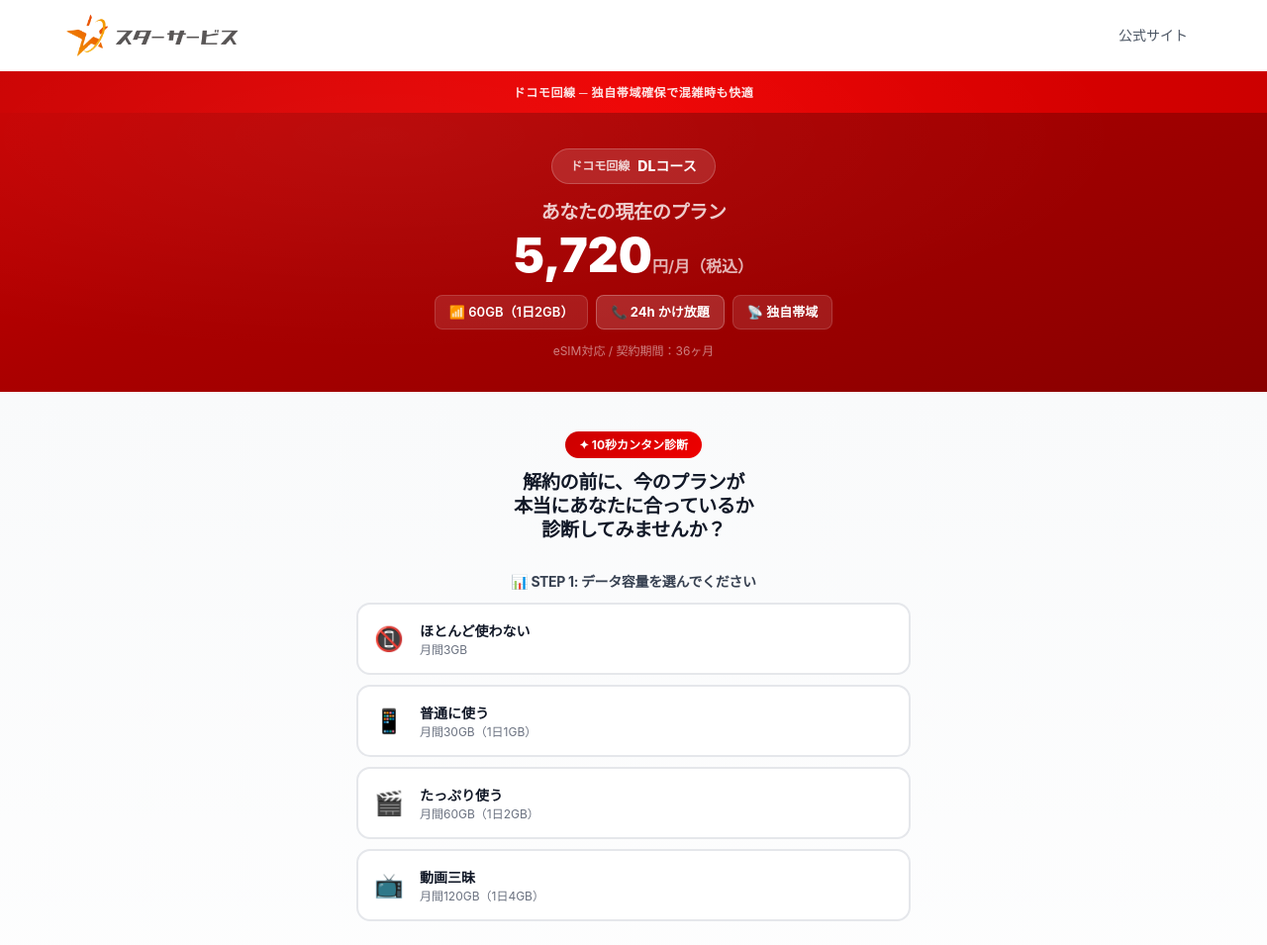
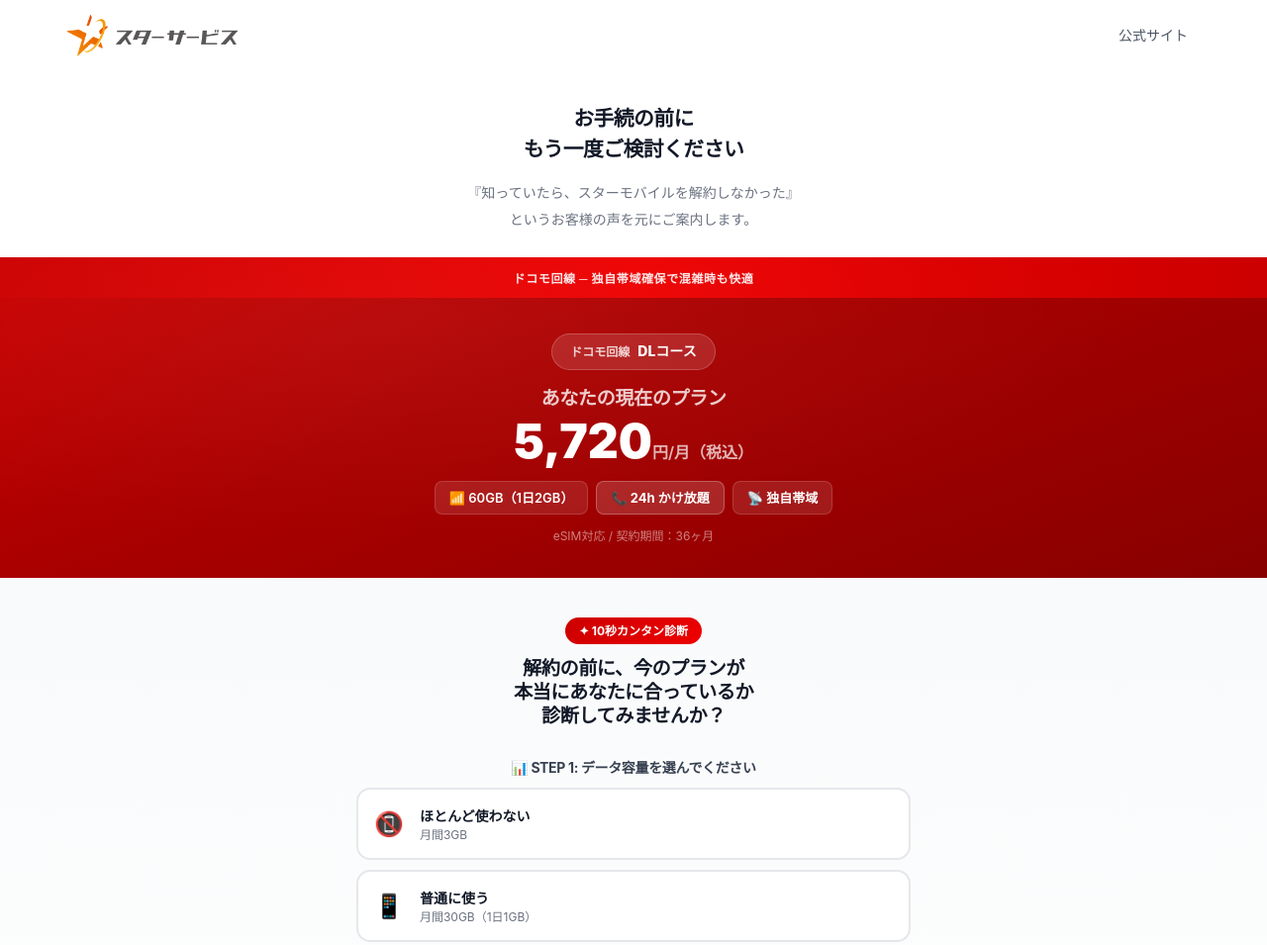
Before and after one commit to ymjiot-spec/kaiyakuyokushi, a website: page dl.html in a window 1280 px wide. Shown: the top 955 px of the page at 99% size. Drawn offline with Linux system fonts and the light colour scheme.

Commit message:
feat: Dシリーズ冒頭に導入セクション追加
- 「お手続の前にもう一度ご検討ください」見出し
- 「知っていたら、スターモバイルを解約しなかった」お客様の声
- 全4ページ（DL/DM/DX/DS）に統一適用

```diff
--- a/dl.html
+++ b/dl.html
@@ -41,6 +41,17 @@
     </div>
   </header>
   <main role="main">
+
+    <!-- 導入セクション -->
+    <section style="background: #fff; padding: 32px 16px 24px;">
+      <div style="max-width: 640px; margin: 0 auto; text-align: center;">
+        <h2 style="font-size: 1.3rem; font-weight: 800; color: #111827; margin: 0 0 16px; line-height: 1.5;">お手続の前に<br>もう一度ご検討ください</h2>
+        <p style="font-size: 14px; color: #6b7280; line-height: 1.9; margin: 0;">
+          『知っていたら、スターモバイルを解約しなかった』<br>
+          というお客様の声を元にご案内します。
+        </p>
+      </div>
+    </section>
 
     <!-- 1. 現状認識ブロック -->
     <section style="background: linear-gradient(160deg, #c00 0%, #a00 40%, #800 100%); padding: 0; overflow: hidden; position: relative;">
```
Also changed, not shown: dm.html (+11 -0 lines), ds.html (+11 -0 lines), dx.html (+11 -0 lines).
